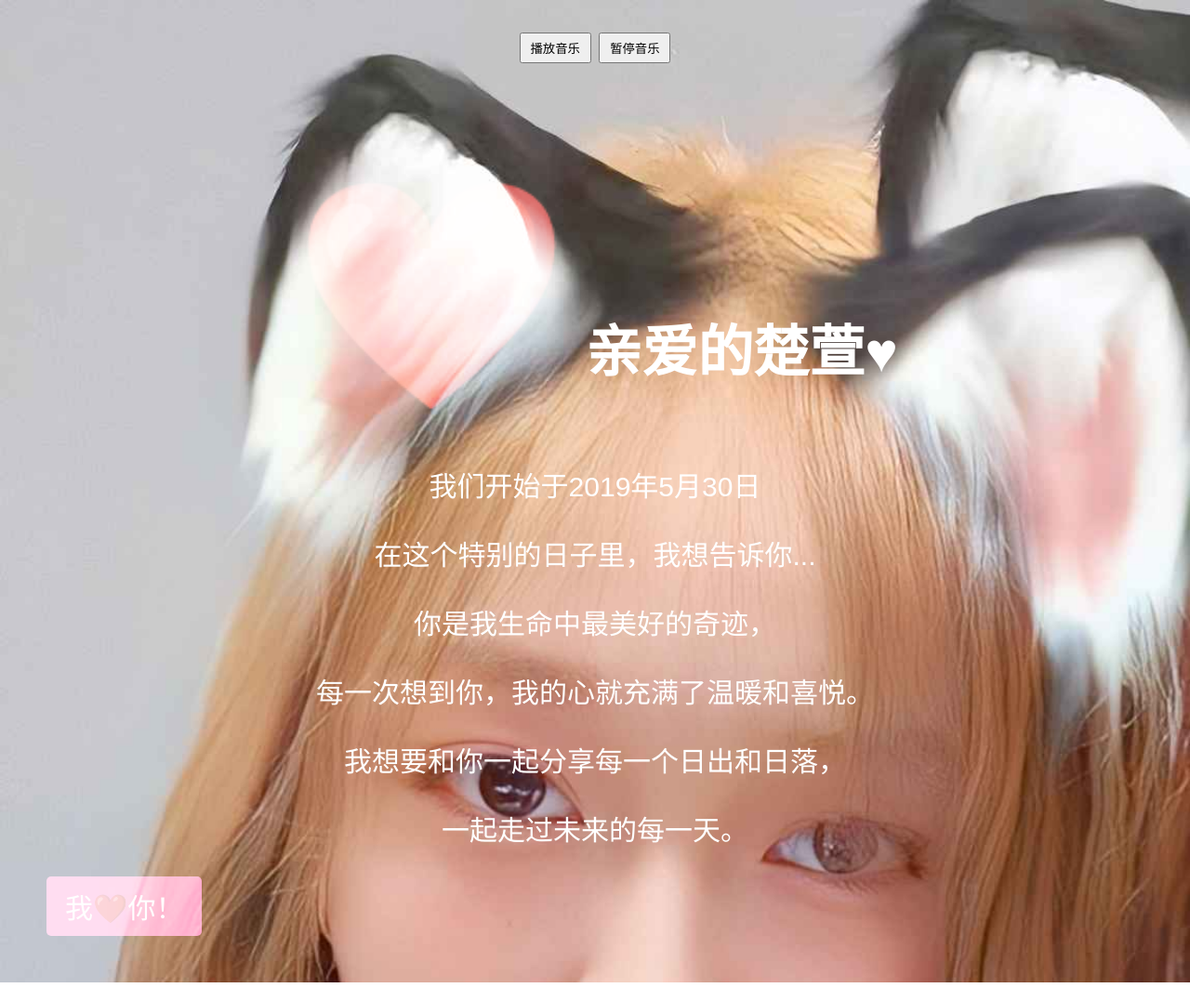
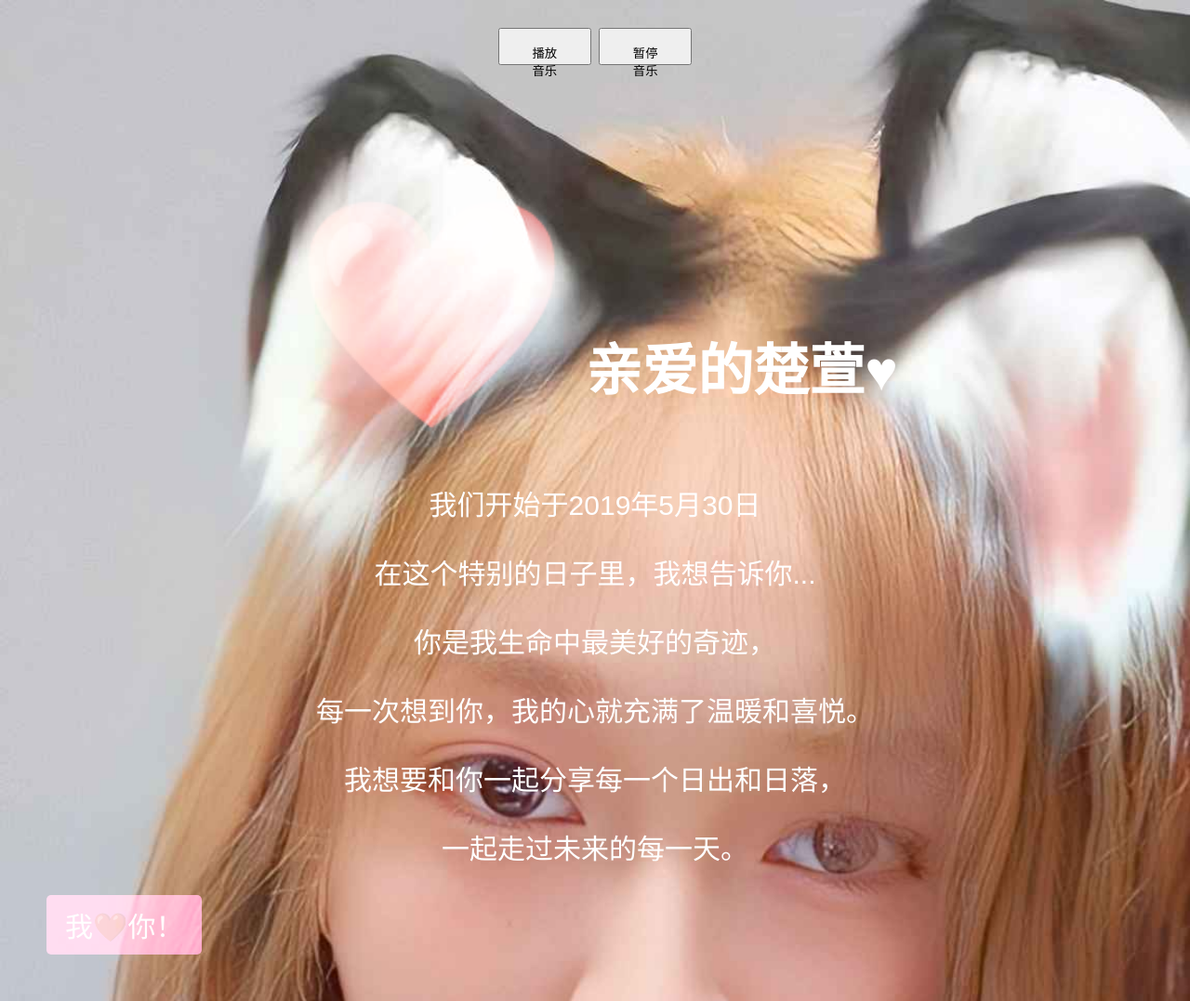
Before and after one commit to yelan1219/yelan, a plain HTML site: page index.html in a window 1280 px wide. Shown: the whole page at 93% size. Drawn offline with Linux system fonts and the light colour scheme.

Commit message:
Update index.html

```diff
--- a/index.html
+++ b/index.html
@@ -61,7 +61,10 @@
             margin-top: 10px;
         }
         .play-btn, .pause-btn {
-            padding: 5px 10px;
+            padding: 15px 30px;
+            width: 100px; /* 设置宽度 */
+            height: 40px; /* 设置高度 */
+
             cursor: pointer;
         }
     </style>
```
